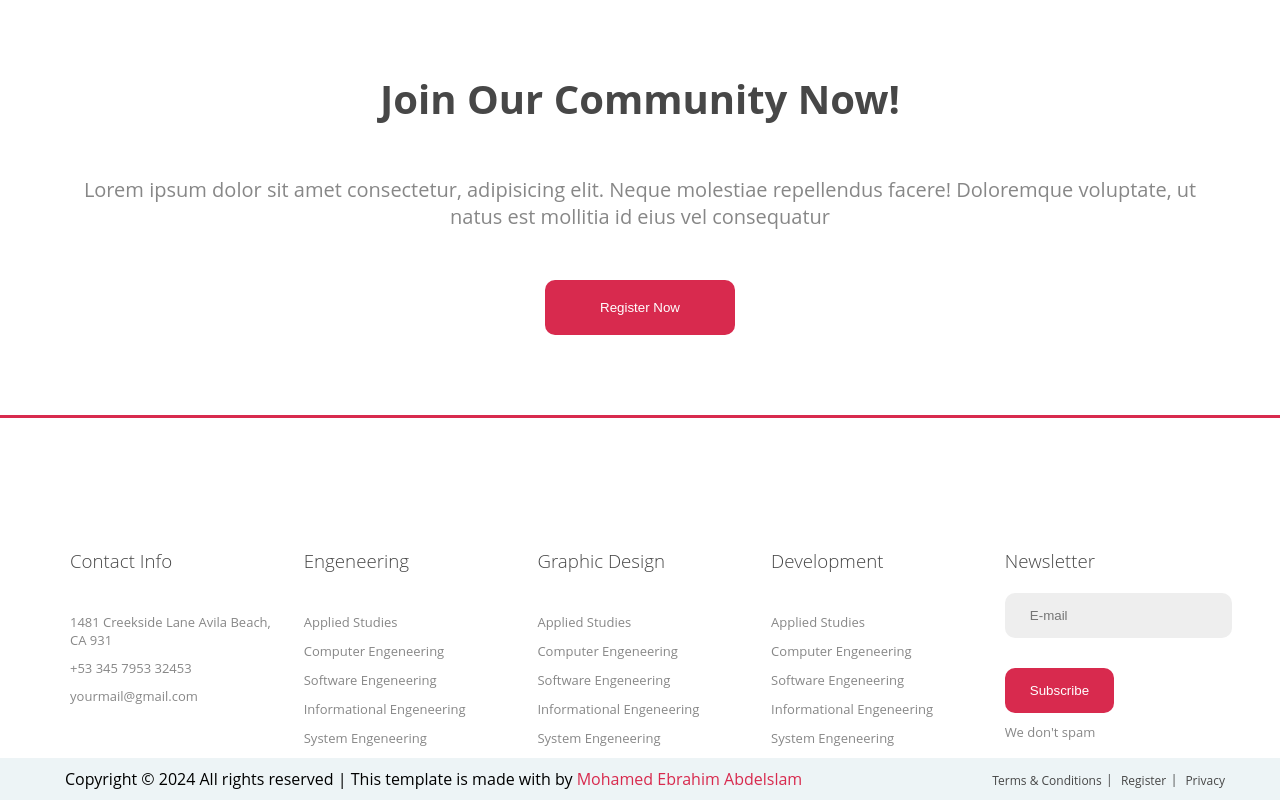
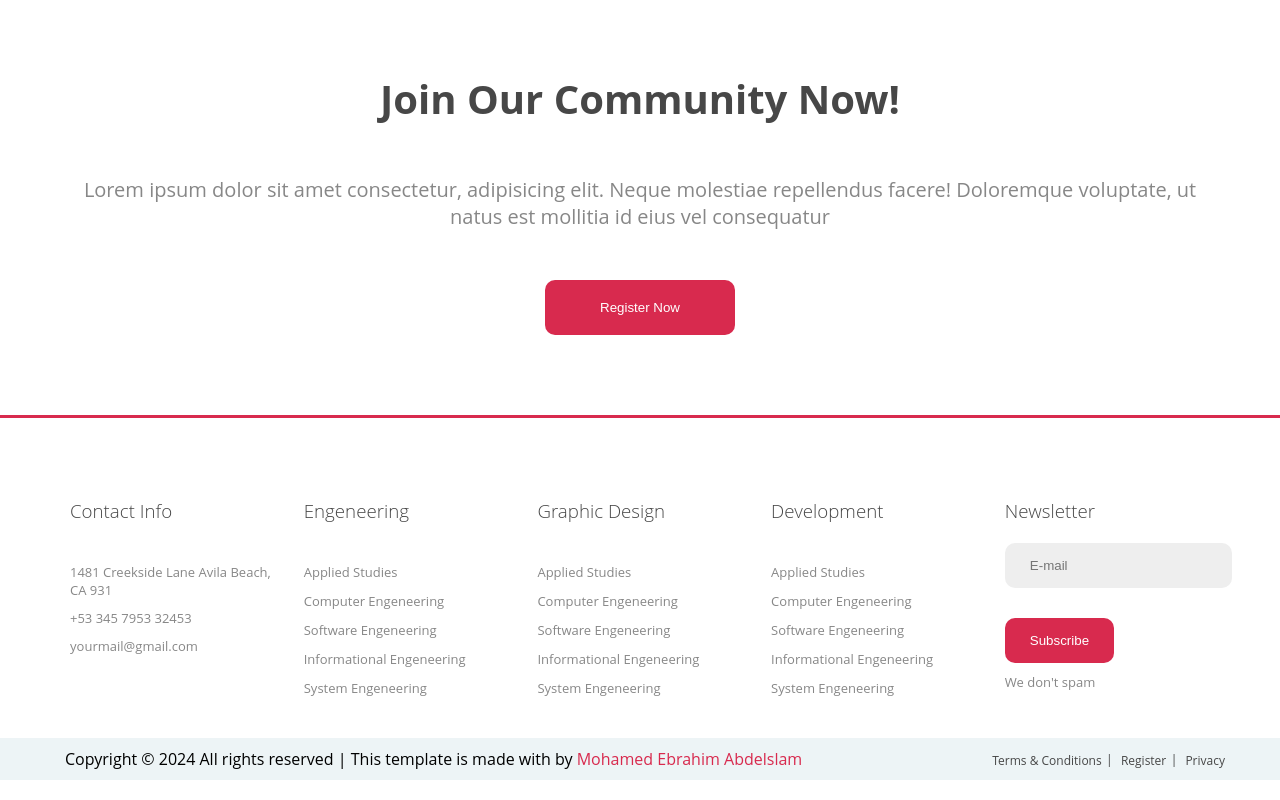
Before and after one commit to Mohamedebrahimm210/Colorlib_ITI_Task, a plain HTML site: page index.html in a window 1280 px wide. Shown: the part 4621-5421 px from the top of the page. Drawn offline with Linux system fonts and the light colour scheme.

Commit message:
Change Padding

```diff
--- a/Css/style.css
+++ b/Css/style.css
@@ -720,6 +720,7 @@ input:focus {
     display: flex;
     justify-content: space-between;
     flex-wrap: wrap;
+    margin-bottom: 30px;
 }
 
 .contact .container div {
@@ -728,7 +729,7 @@ input:focus {
 
 .contact .container div h3 {
     color: #474747;
-    margin-top: 80px;
+    margin-top: 30px;
     margin-bottom: 40px;
     font-weight: 150;
 }
```
